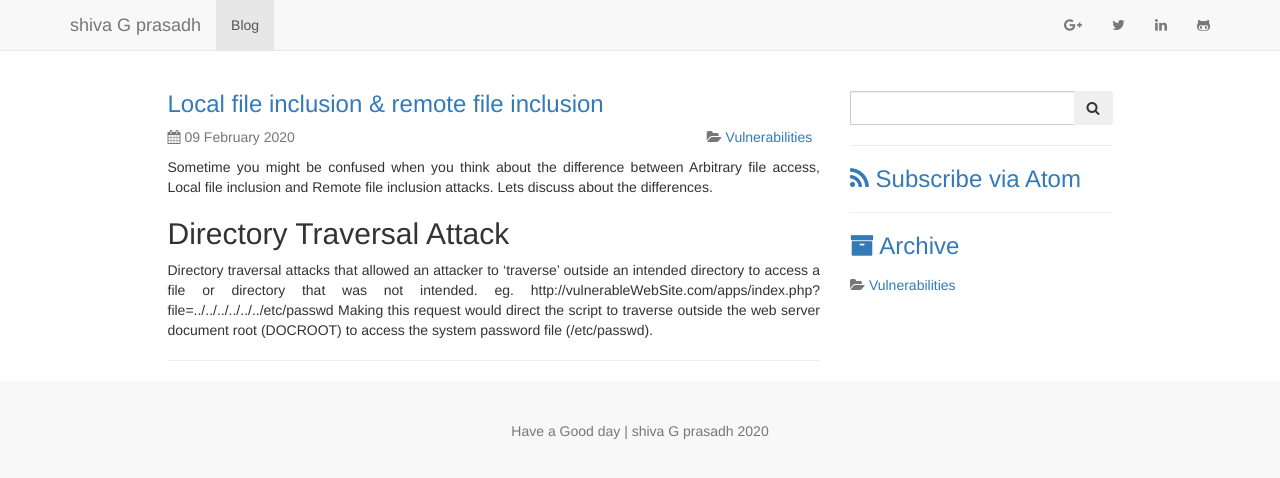
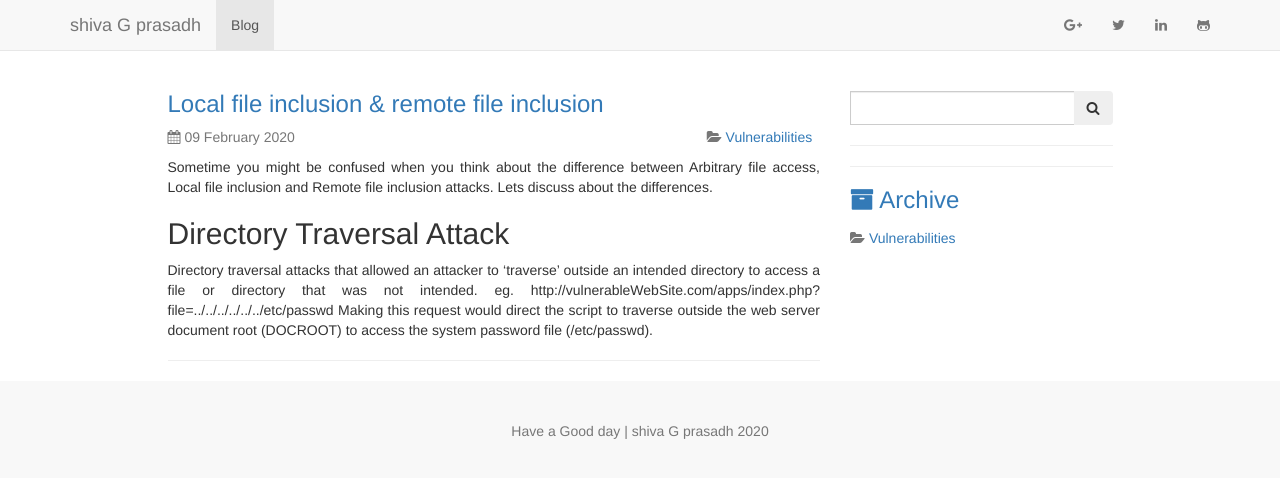
Before and after one commit to shivaGprasadh/shivaGprasadh.github.io, a Jekyll site: the page built from blog/index.html, in a window 1280 px wide. Shown: the top 478 px of the page. Built offline with Jekyll 4.4.1, drawn with Linux system fonts in a browser that asks for light colours; nearby versions of some CDN libraries; the list of posts is cut into pages by our own code; comment, search, counter and statistics services are not loaded.

Commit message:
Update blog_sidebar.html

```diff
--- a/_includes/blog_sidebar.html
+++ b/_includes/blog_sidebar.html
@@ -1,7 +1,6 @@
 <div class="visible-md visible-lg col-md-3 col-lg-3" id="blog-sidebar">
 	{% include google_cse.html %}
 	<hr />
-	<h3 class="sidebar-header"><a href="{{ site.baseurl }}/blog/feed.xml"><span class="fa fa-rss"></span> Subscribe via Atom</a></h3>
 	<hr />
 	<h3 class="sidebar-header"><a href="{{ site.baseurl }}/blog/archive/"><span class="fa fa-archive"></span> Archive</a></h3>
 	<ul id="sidebar-categories">
```
